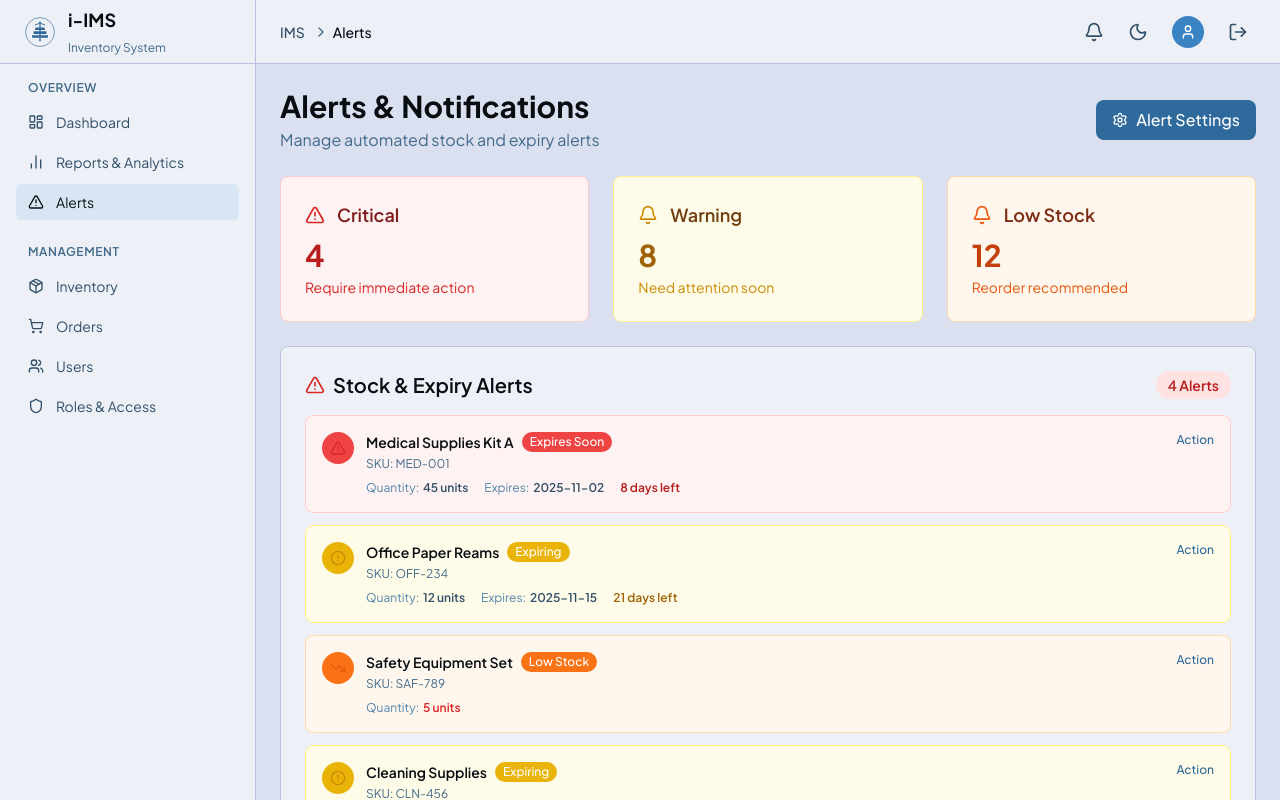
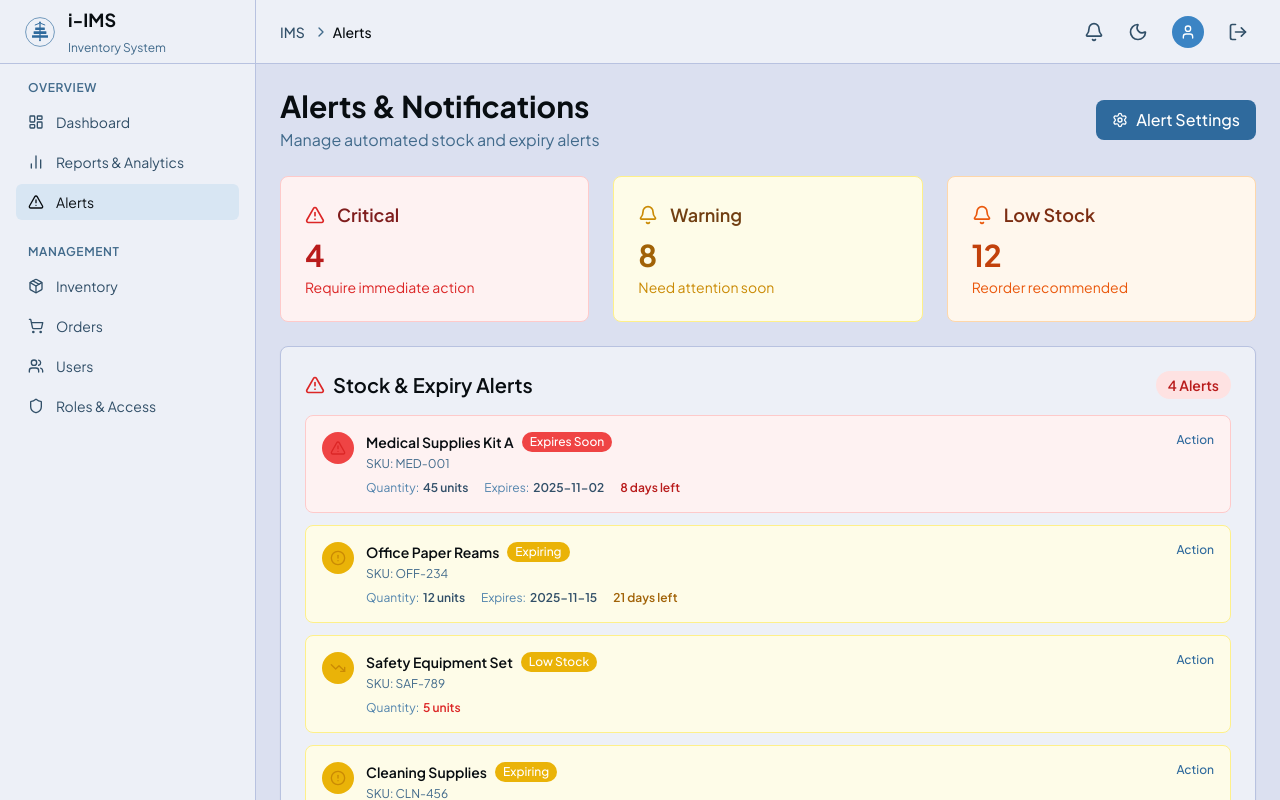
Before and after one commit to GZL-hub/ims, a React (Vite) app in the folder frontend/: page /alerts in a window 1280 px wide. Shown: the top 800 px of the page. Built offline with nearby package versions, Linux system fonts and the light colour scheme.

Commit message:
dark UI consistency changes

```diff
--- a/frontend/src/components/dashboard/ExpiryAlerts.tsx
+++ b/frontend/src/components/dashboard/ExpiryAlerts.tsx
@@ -55,24 +55,24 @@ const ExpiryAlerts: React.FC = () => {
     switch (severity) {
       case 'critical':
         return {
-          bg: 'bg-red-50 border-red-200',
+          bg: 'bg-red-50 dark:bg-red-900 border-red-200 dark:border-red-300',
           badge: 'bg-red-500',
-          icon: <AlertTriangle className="w-4 h-4 text-red-600" />,
-          text: 'text-red-700',
+          icon: <AlertTriangle className="w-4 h-4 text-red-600 dark:text-red-700" />,
+          text: 'text-red-700 dark:text-white',
         };
       case 'warning':
         return {
-          bg: 'bg-yellow-50 border-yellow-200',
+          bg: 'bg-yellow-50 dark:bg-yellow-700 border-yellow-200 dark:border-yellow-400',
           badge: 'bg-yellow-500',
-          icon: <AlertCircle className="w-4 h-4 text-yellow-600" />,
-          text: 'text-yellow-700',
+          icon: <AlertCircle className="w-4 h-4 text-yellow-600 dark:text-yellow-700" />,
+          text: 'text-yellow-700 dark:text-white',
         };
       case 'low-stock':
         return {
-          bg: 'bg-orange-50 border-orange-200',
-          badge: 'bg-orange-500',
-          icon: <TrendingDown className="w-4 h-4 text-orange-600" />,
-          text: 'text-orange-700',
+          bg: 'bg-yellow-50 dark:bg-yellow-700 border-yellow-200 dark:border-yellow-300',
+          badge: 'bg-yellow-500',
+          icon: <TrendingDown className="w-4 h-4 text-yellow-600 dark:text-yellow-700" />,
+          text: 'text-yellow-700 dark:text-white',
         };
     }
   };
@@ -89,13 +89,13 @@ const ExpiryAlerts: React.FC = () => {
   };
 
   return (
-    <div className="bg-background-50 border border-background-200 rounded-lg p-6 shadow-sm">
+    <div className="bg-background-50 dark:bg-background-100 border border-background-200 dark:border-background-300 rounded-lg p-6 shadow-sm">
       <div className="flex items-center justify-between mb-4">
         <div className="flex items-center gap-2">
-          <AlertTriangle className="w-5 h-5 text-red-600" />
+          <AlertTriangle className="w-5 h-5 text-red-600 dark:text-red-700" />
           <h2 className="text-xl font-semibold text-text-950">Stock & Expiry Alerts</h2>
         </div>
-        <span className="px-3 py-1 bg-red-100 text-red-700 text-sm font-semibold rounded-full">
+        <span className="px-3 py-1 bg-red-100 dark:bg-red-200 text-red-700 dark:text-red-800 text-sm font-semibold rounded-full">
           {alerts.length} Alerts
         </span>
       </div>
@@ -120,19 +120,19 @@ const ExpiryAlerts: React.FC = () => {
                         {getSeverityLabel(alert.severity)}
                       </span>
                     </div>
-                    <p className="text-text-600 text-xs mb-2">SKU: {alert.sku}</p>
+                    <p className="text-text-600 dark:text-text-700 text-xs mb-2">SKU: {alert.sku}</p>
                     <div className="flex items-center gap-4 text-xs">
                       <div>
-                        <span className="text-text-500">Quantity:</span>
-                        <span className={`ml-1 font-semibold ${alert.quantity < 10 ? 'text-red-600' : 'text-text-700'}`}>
+                        <span className="text-text-500 dark:text-text-600">Quantity:</span>
+                        <span className={`ml-1 font-semibold ${alert.quantity < 10 ? 'text-red-600 dark:text-red-700' : 'text-text-700 dark:text-text-800'}`}>
                           {alert.quantity} units
                         </span>
                       </div>
                       {alert.severity !== 'low-stock' && (
                         <>
                           <div>
-                            <span className="text-text-500">Expires:</span>
-                            <span className="ml-1 font-semibold text-text-700">{alert.expiryDate}</span>
+                            <span className="text-text-500 dark:text-text-600">Expires:</span>
+                            <span className="ml-1 font-semibold text-text-700 dark:text-text-800">{alert.expiryDate}</span>
                           </div>
                           <div>
                             <span className={`font-semibold ${styles.text}`}>
@@ -144,7 +144,7 @@ const ExpiryAlerts: React.FC = () => {
                     </div>
                   </div>
                 </div>
-                <button className="text-primary-600 hover:text-primary-700 text-xs font-medium flex-shrink-0">
+                <button className="text-primary-600 dark:text-primary-700 hover:text-primary-700 dark:hover:text-primary-800 text-xs font-medium flex-shrink-0">
                   Action
                 </button>
               </div>
@@ -153,8 +153,8 @@ const ExpiryAlerts: React.FC = () => {
         })}
       </div>
 
-      <div className="mt-4 pt-4 border-t border-background-200">
-        <button className="w-full py-2 px-4 bg-primary-600 hover:bg-primary-700 text-white font-medium rounded-lg transition-colors text-sm">
+      <div className="mt-4 pt-4 border-t border-background-200 dark:border-background-500">
+        <button className="w-full py-2 px-4 bg-primary-600 hover:bg-primary-700 dark:bg-primary-500 dark:hover:bg-primary-300 text-white font-medium rounded-lg transition-colors text-sm">
           View All Alerts
         </button>
       </div>
--- a/frontend/src/components/dashboard/StockCountCard.tsx
+++ b/frontend/src/components/dashboard/StockCountCard.tsx
@@ -31,16 +31,16 @@ const StockCountCard: React.FC<StockCountCardProps> = ({
   }[trend];
 
   return (
-    <div className="bg-background-50 border border-background-200 rounded-lg p-6 shadow-sm hover:shadow-md transition-all duration-300 hover:border-primary-400">
+    <div className="bg-background-50 dark:bg-background-100 border border-background-200 dark:border-background-300 rounded-lg p-6 shadow-sm hover:shadow-md transition-all duration-300 hover:border-primary-400">
       <div className="flex items-center justify-between">
-        <Icon className="w-8 h-8 text-primary-600" />
+        <Icon className="w-8 h-8 text-primary-600 dark:text-primary-700" />
         <span className={`text-sm font-semibold ${changeColor} flex items-center gap-1`}>
           <span className="text-lg">{trendIcon}</span>
           {change}
         </span>
       </div>
       <div className="mt-4">
-        <p className="text-text-600 text-sm font-medium">{label}</p>
+        <p className="text-text-600 dark:text-text-700 text-sm font-medium">{label}</p>
         <p className="text-text-950 text-3xl font-bold mt-1">{value}</p>
       </div>
     </div>
--- a/frontend/src/pages/Login.tsx
+++ b/frontend/src/pages/Login.tsx
@@ -26,12 +26,12 @@ const Login: React.FC = () => {
       {/* Shader Section */}
       <div className="hidden lg:block w-full md:w-1/2 xl:w-2/3 h-screen relative">
         <ShaderBackground>
-          <div className="flex items-center items-center h-full px-6">
+          <div className="flex items-center h-full px-6">
             <div className="text-background-50 text-left px-8">
-              <h1 className="text-4xl font-bold mb-6 font-geist tracking-tight">
+              <h1 className=" text-white text-4xl font-bold mb-6 font-geist tracking-tight">
                 I-IMS: Inclusive Inventory Management System
               </h1>
-              <p className="text-xl leading-relaxed">
+              <p className="text-white text-xl leading-relaxed">
                 <span className="font-semibold"> Access your inventory dashboard,</span>
                 <span className="font-semibold"> monitor stock levels, </span> {' '}
                 <span className="font-semibold">and manage operations with full accessibility</span>.
```
